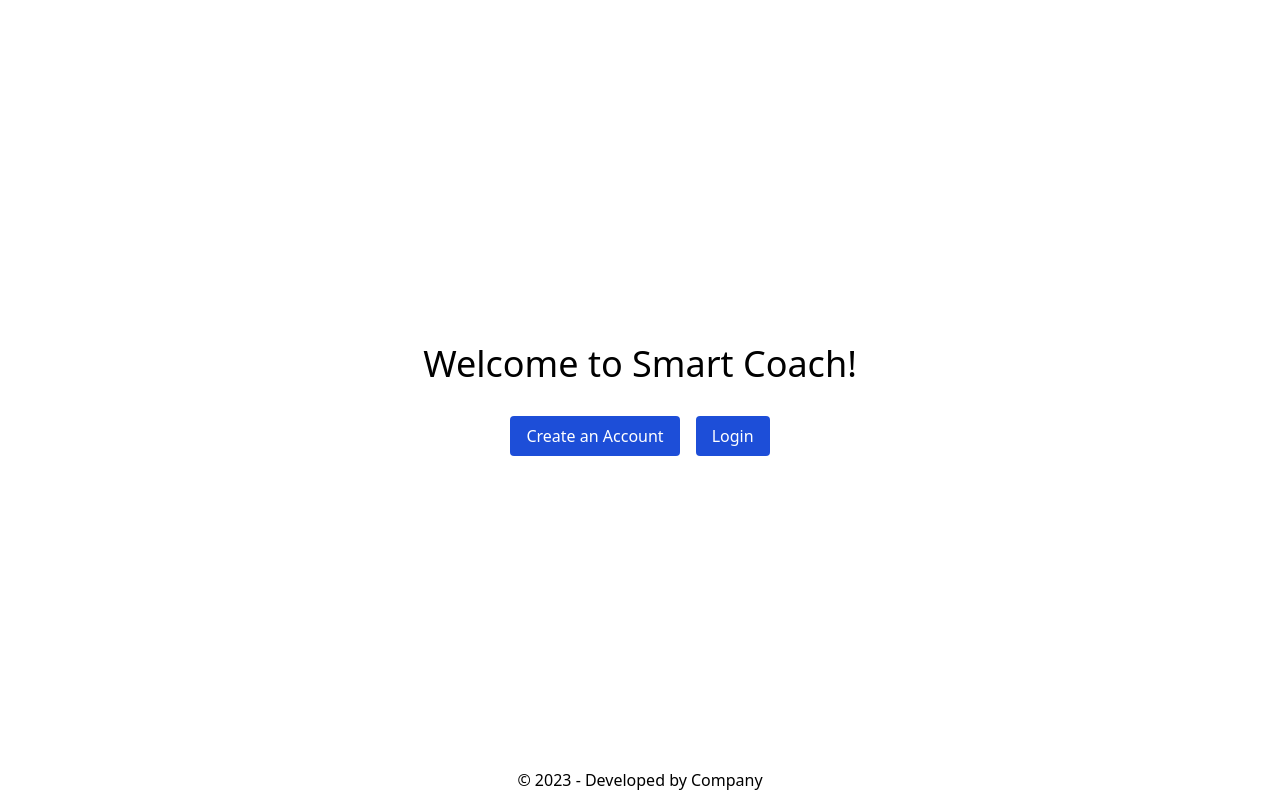
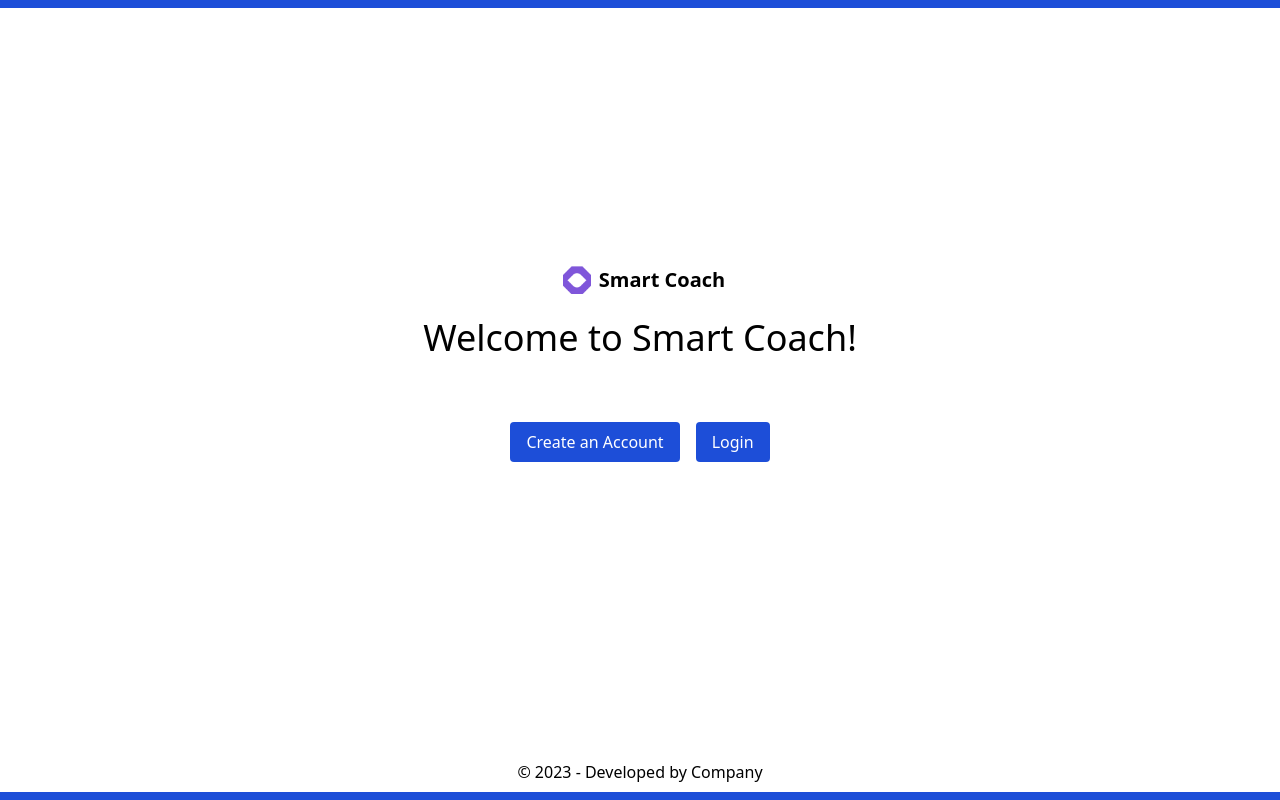
Before and after one commit to RaoAkif/smart-coach, a React (Vite) app: page / in a window 1280 px wide. Built offline with nearby package versions, Linux system fonts and the light colour scheme.

Commit message:
Put a little bit styling to the Public Page

```diff
--- a/src/components/authComponents/Public.tsx
+++ b/src/components/authComponents/Public.tsx
@@ -1,12 +1,14 @@
 import { useState } from 'react';
+import Logo from '../Logo';
 
 const Public = () => {
     const [year] = useState(new Date().getFullYear());
 
     const content = (
-        <section className="h-screen flex flex-col justify-center items-center">
-            <h1 className="text-4xl mb-8">Welcome to Smart Coach!</h1>
-            <div className="flex">
+        <section className="h-screen flex flex-col justify-center items-center border-t-8 border-blue-700">
+            <Logo />
+            <h1 className="text-4xl mb-16 mt-6">Welcome to Smart Coach!</h1>
+            <div className="flex mb-20">
                 <button className="bg-blue-700 hover:bg-blue-600 text-white py-2 px-4 rounded mr-4">
                     <a href="./register">Create an Account</a>
                 </button>
@@ -14,7 +16,7 @@ const Public = () => {
                     <a href="./login">Login</a>
                 </button>
             </div>
-            <footer className="fixed bottom-0 left-0 w-full bg-white text-black text-center py-2">
+            <footer className="fixed bottom-0 left-0 w-full bg-white text-black text-center py-2 border-b-8 border-blue-700">
                 © {year} - Developed by Company
             </footer>
         </section>
```
